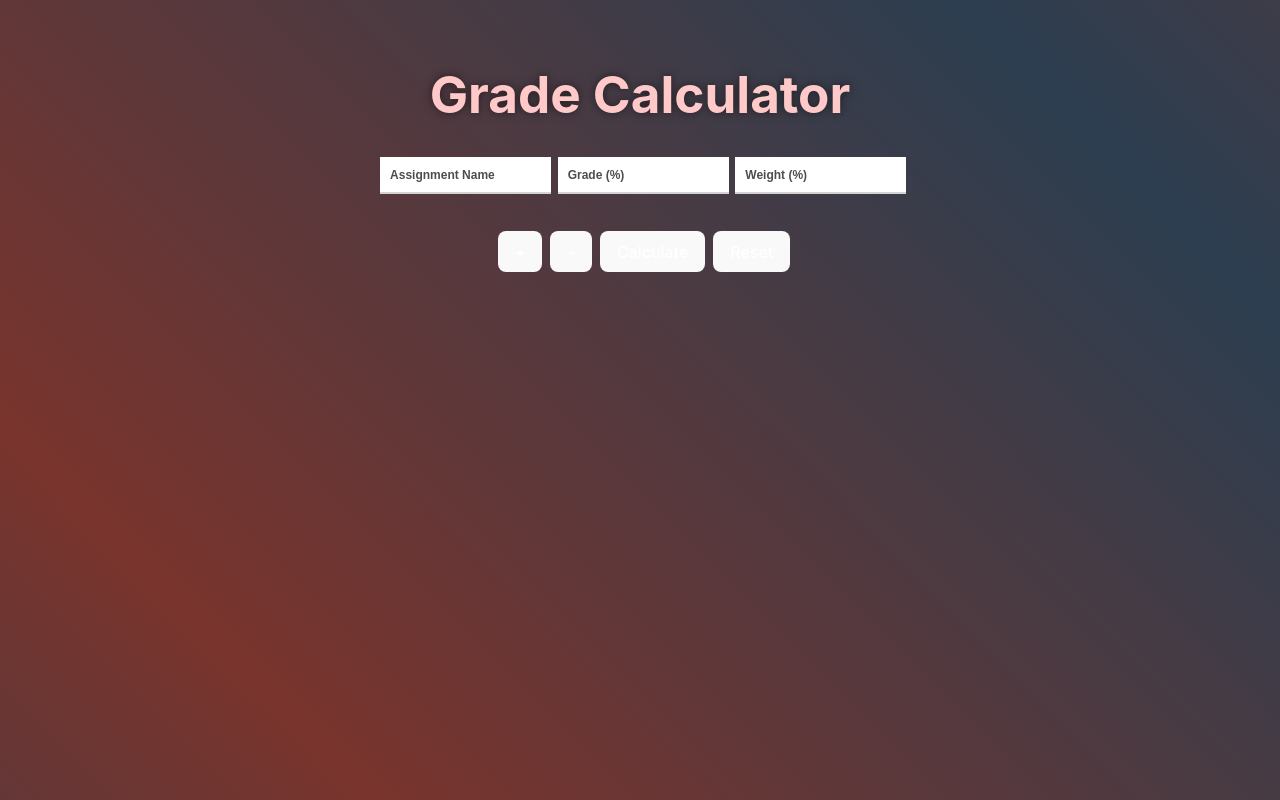
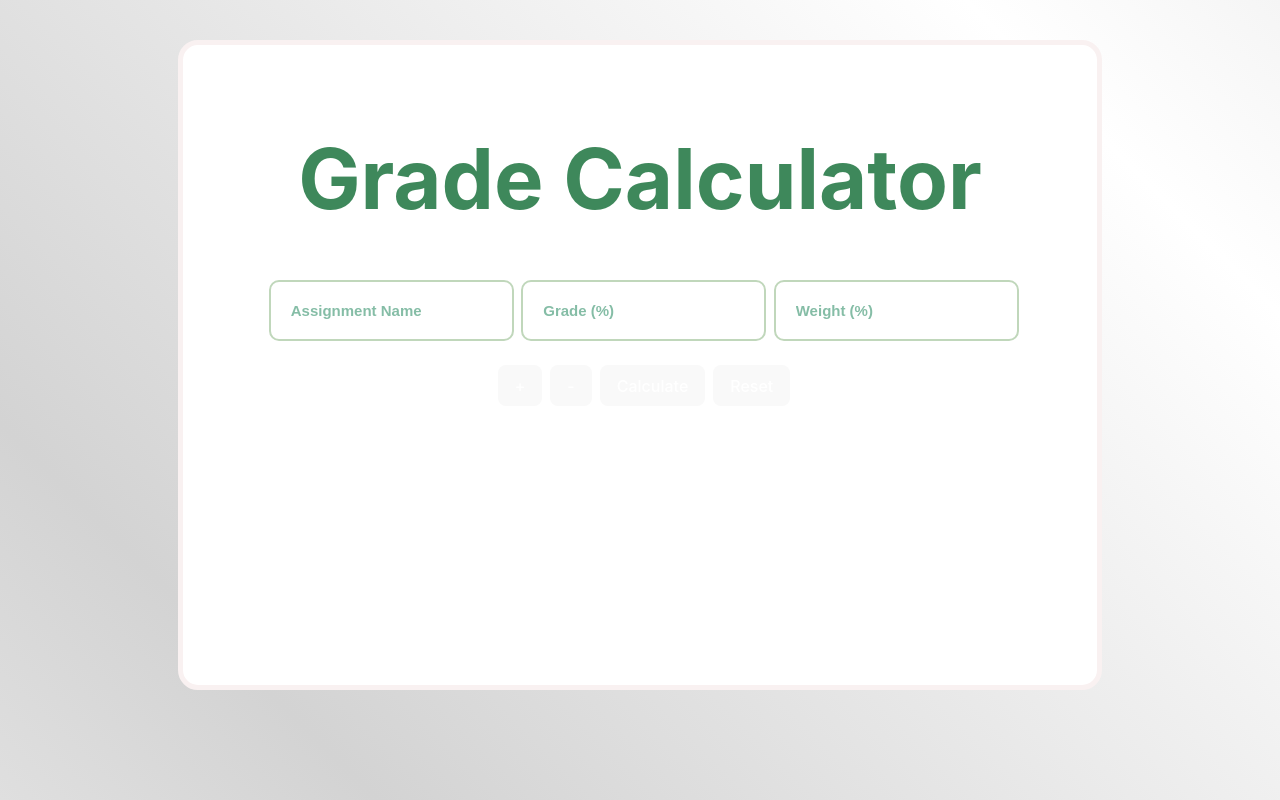
Before and after one commit to chrislangille/grade-calculator, a React (Vite) app: page / in a window 1280 px wide. Built offline with nearby package versions, Linux system fonts and the light colour scheme.

Commit message:
update syling and npm packages

```diff
--- a/src/App.css
+++ b/src/App.css
@@ -3,6 +3,11 @@
     margin: 0 auto;
     padding: 2rem;
     text-align: center;
+
+    /* Color variables*/
+    --Large-color: #3e885b;
+    --Medium-color: #85bda6;
+    --Small-color: #c0d7bb;
 }
 
 .card {
@@ -13,44 +18,35 @@
     color: #888;
 }
 
-input {
-  padding: 0.3em;
-  margin-left: 0.5em;
-  margin-bottom: 1em;
-  width: 25%;
-  height: 25%;
+/* Title styling */
+h1 {
+    /* text-shadow: 0 0 10px rgba(0, 0, 0, 0.5); */
+    color: var(--Large-color);
+    font-weight: bold;
+}
+
+/* Output paragraph styling */
+.output-paragraph {
+    font-size: 20px;
+    font-weight: bold;
+    color: black;
+    text-shadow: 0 0 10px rgba(0, 0, 0, 0.1);
 }
 
 /* Input box css */
 .course-row input {
-  border: none;
+    font-size: 15px;
+    font-weight: bold;
     background-color: white;
-  border-bottom: 2px solid #d3d3d3;
-  padding: 10px;
-  font-size: 13px;
+    border: 2px solid var(--Small-color);
+    padding: 20px;
+    margin-left: 0.5em;
+    color: var(--Large-color);
+}
+.course-row input::placeholder {
+    font-size: 15px;
     font-weight: bold;
-  color: #4d4d4d;
-}
-
-/* Title styling */
-h1 {
-  text-shadow: 0 0 10px rgba(0, 0, 0, 0.5);
-  color: #ffc9c9;
-}
-
-/* Output paragraph styling */
-.output-paragraph {
-  font-size: 18px;
-  font-weight: bold;
-  color: #ffc9c9;
-  text-shadow: 0 0 10px rgba(0, 0, 0, 0.5);
-}
-
-/* Style the placeholder text as a small header */
-.course-row input::placeholder {
-  font-size: 12px;
-  font-weight: bold;
-  color: #4d4d4d;
+    color: var(--Medium-color);
 }
 
 /* Add a new CSS class for the animation */
@@ -98,17 +94,17 @@ a {
 
 @keyframes gradient {
     0% {
-    background: linear-gradient(45deg, #2c3e50, #79342d, #2c3e50, #79342d);
+        background: linear-gradient(45deg, #ffffff, #d3d3d3, #ffffff, #d3d3d3);
         background-size: 200% 200%;
         background-position: 0% 0%;
     }
     50% {
-    background: linear-gradient(45deg, #2c3e50, #79342d, #2c3e50, #79342d);
+        background: linear-gradient(45deg, #ffffff, #d3d3d3, #ffffff, #d3d3d3);
         background-size: 200% 200%;
         background-position: 100% 100%;
     }
     100% {
-    background: linear-gradient(45deg, #2c3e50, #79342d, #2c3e50, #79342d);
+        background: linear-gradient(45deg, #ffffff, #d3d3d3, #ffffff, #d3d3d3);
         background-size: 200% 200%;
         background-position: 0% 0%;
     }
--- a/src/gradeUtils.js
+++ b/src/gradeUtils.js
@@ -1,25 +1,25 @@
 function calculateLetterGrade(overallGrade) {
   if (overallGrade >= 90 && overallGrade <= 100) {
     return "A+";
-  } else if (overallGrade >= 85 && overallGrade <= 89) {
+  } else if (overallGrade >= 85 && overallGrade < 90) {
     return "A";
-  } else if (overallGrade >= 80 && overallGrade <= 84) {
+  } else if (overallGrade >= 80 && overallGrade < 85) {
     return "A-";
-  } else if (overallGrade >= 77 && overallGrade <= 79) {
+  } else if (overallGrade >= 77 && overallGrade < 80) {
     return "B+";
-  } else if (overallGrade >= 73 && overallGrade <= 76) {
+  } else if (overallGrade >= 73 && overallGrade < 77) {
     return "B";
-  } else if (overallGrade >= 70 && overallGrade <= 72) {
+  } else if (overallGrade >= 70 && overallGrade < 73) {
     return "B-";
-  } else if (overallGrade >= 65 && overallGrade <= 69) {
+  } else if (overallGrade >= 65 && overallGrade < 70) {
     return "C+";
-  } else if (overallGrade >= 60 && overallGrade <= 64) {
+  } else if (overallGrade >= 60 && overallGrade < 65) {
     return "C";
-  } else if (overallGrade >= 55 && overallGrade <= 59) {
+  } else if (overallGrade >= 55 && overallGrade < 60) {
     return "C-";
-  } else if (overallGrade >= 50 && overallGrade <= 54) {
+  } else if (overallGrade >= 50 && overallGrade < 55) {
     return "D";
-  } else if (overallGrade >= 0 && overallGrade <= 49) {
+  } else if (overallGrade >= 0 && overallGrade < 50) {
     return "F";
   } else {
     return "N/A";
--- a/src/index.css
+++ b/src/index.css
@@ -12,19 +12,42 @@
     -webkit-font-smoothing: antialiased;
     -moz-osx-font-smoothing: grayscale;
     -webkit-text-size-adjust: 100%;
+
+    /* Color variables*/
+    --Large-color: #3e885b;
+    --Medium-color: #85bda6;
+    --Small-color: #c0d7bb;
+}
+input {
+    border-radius: 10px;
 }
 
 body {
-  margin: 0;
-  display: flex;
-  place-items: center;
+    margin-top: 2.5em;
+    margin-left: auto;
+    margin-right: auto;
+
+    width: max-content;
+    height: 80vh;
+
     min-width: 320px;
     min-height: 60%;
+
+    display: flex;
+    align-items: start;
+
+    background-color: white;
+    border-width: 10em;
+    border-radius: 20px;
+
+    border: 5px solid #f9f1f1;
 }
 
 h1 {
-  font-size: 3.2em;
+    font-size: 5.2em;
     line-height: 1.1;
+    margin-left: 1em;
+    margin-right: 1em;
 }
 
 button {
@@ -34,13 +57,13 @@ button {
     font-size: 1em;
     font-weight: 500;
     font-family: inherit;
-  background-color: #1a1a1a;
+    background-color: var(--Large-color);
     cursor: pointer;
     transition: border-color 0.25s;
 }
 button:hover {
     border-width: 0.01em;
-  box-shadow: 0 0 0 2px #e3a5a5;
+    box-shadow: 0 0 0 2px var(--hover-color);
 }
 
 button:active {
```
Also changed, not shown: 1 other file (tests, documents, lock files or other folders). Lines whose indentation alone changed are shown as unchanged.
